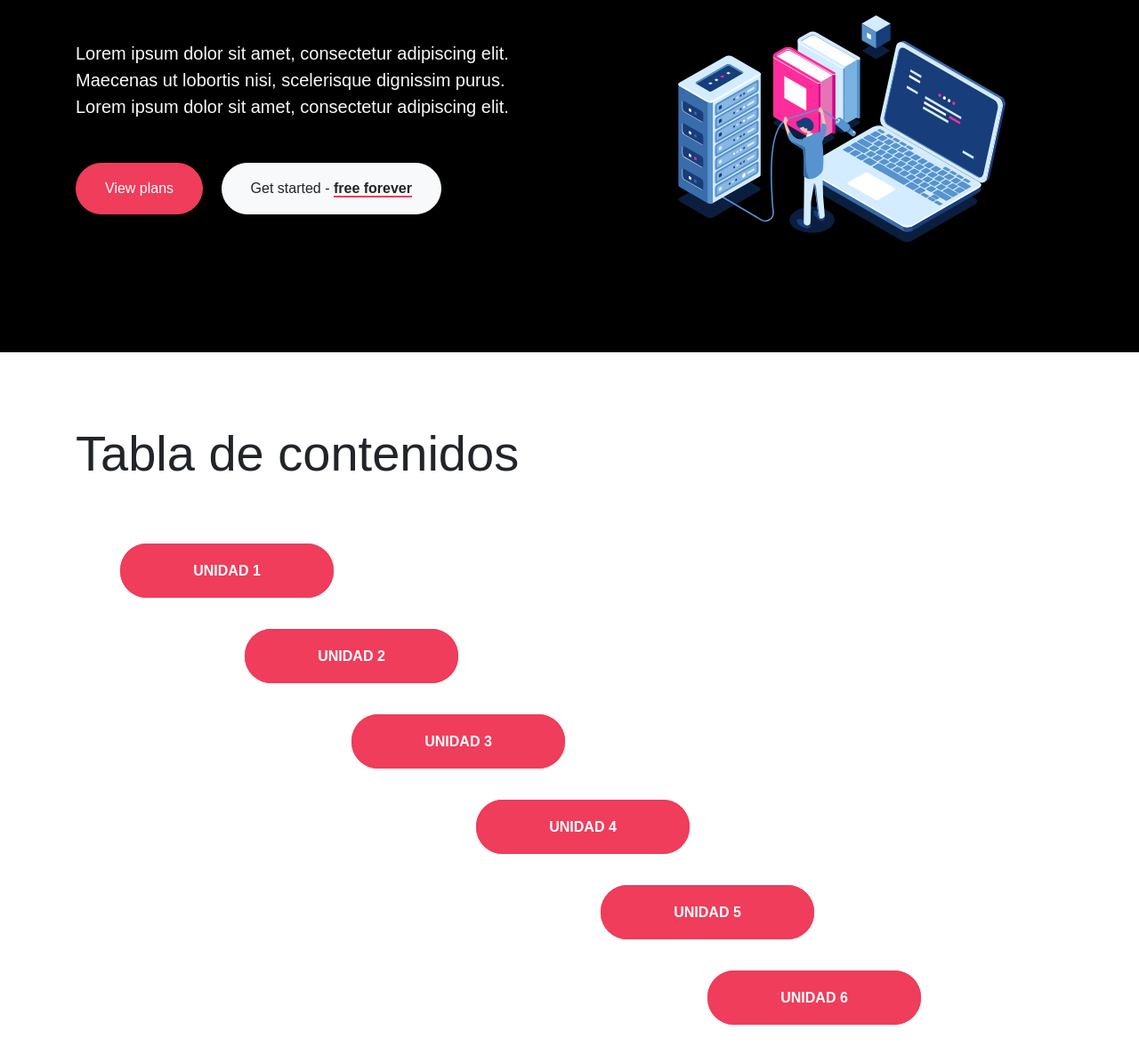
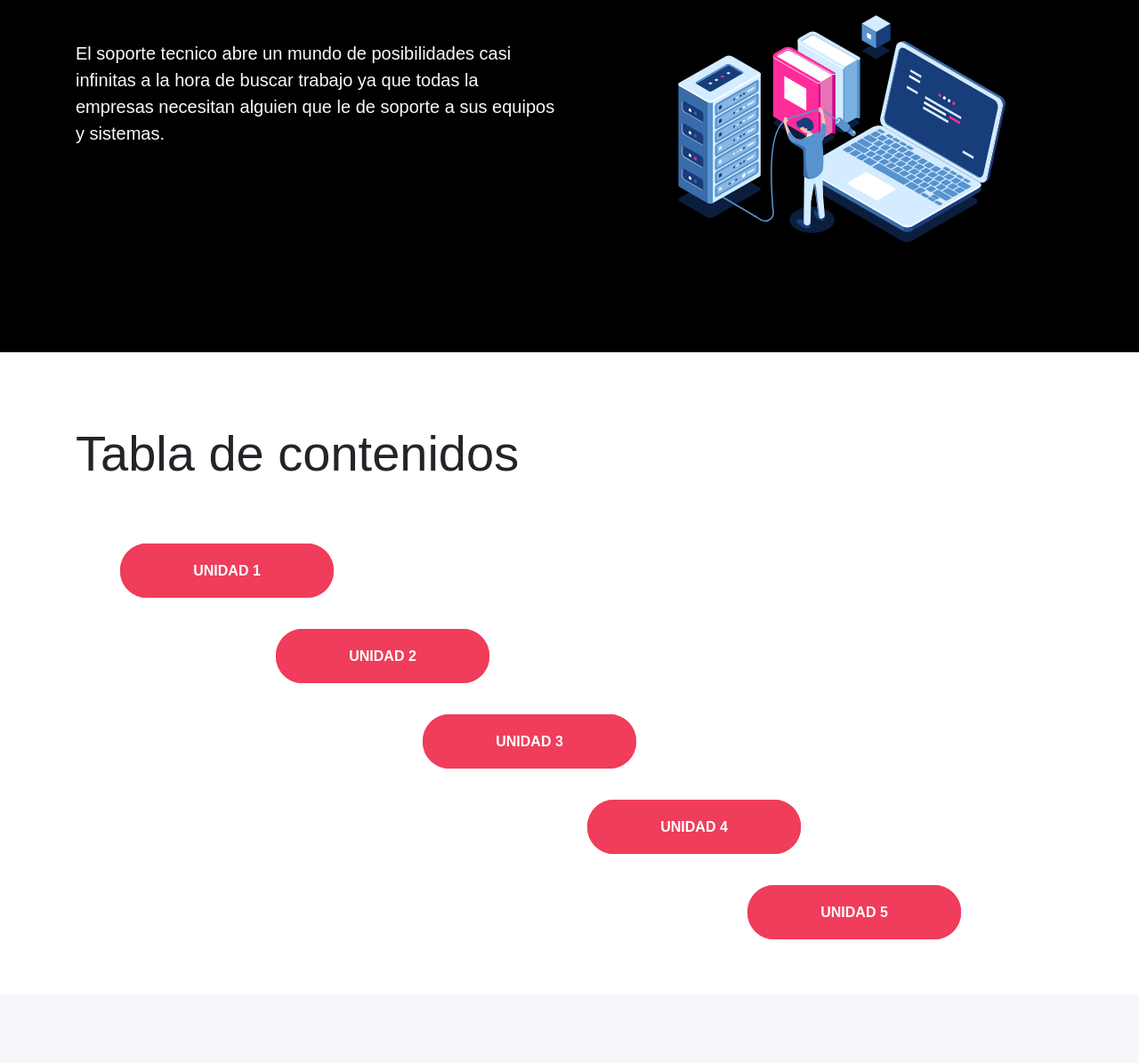
Before and after one commit to Josuecrack/Pagina-servicio-tecnico, a plain HTML site: page index.html in a window 1280 px wide. Shown: the part 249-1444 px from the top of the page at 89% size. Drawn offline with Linux system fonts and the light colour scheme; files whose address does not match are found by name; a web font is replaced by a local one.

Commit message:
Index actualizado

```diff
--- a/css/styles.css
+++ b/css/styles.css
@@ -194,22 +194,23 @@ footer a:hover {
  }
  .bt-aling2
  {
-     margin-right: 520px;
+     margin-right: 450px;
  }
 
  .bt-aling3
  {
-     margin-right: 280px;
+     margin-right: 120px;
+ }
+ .bt-aling4
+ {
+     margin-left: 250px;
  }
 
  .bt-aling5
  {
-     margin-left: 280px;
+     margin-left: 610px;
  }
- .bt-aling6
- {
-     margin-left: 520px;
- }
+
 
 
 .title1
--- a/index.html
+++ b/index.html
@@ -35,10 +35,10 @@
             <a class="nav-link btn btn-primary" href="#">   Inicio   </a>
           </li>
           <li class="nav-item ml-3">
-            <a class="nav-link text-light" href="#">Tabla de contenidos</a>
+            <a class="nav-link text-light" href="#contenido">Tabla de contenidos</a>
           </li>
           <li class="nav-item ml-3">
-            <a class="nav-link text-light" href="#">About US</a>
+            <a class="nav-link text-light" href="#aboutus">About US</a>
           </li>
 
         </ul>
@@ -51,9 +51,8 @@
       <div class="row">
         <div class="col-lg-6 col-md-12">
           <h1 class="display-3 text-light mb-5">Soporte Tecnico</h1>
-          <p class="lead text-light mb-5">Lorem ipsum dolor sit amet, consectetur adipiscing elit. Maecenas ut lobortis nisi, scelerisque dignissim purus. Lorem ipsum dolor sit amet, consectetur adipiscing elit.</p>
-          <a href="#" class="btn btn-primary btn-lg mr-3 animate-up mb-xs-4">View plans</a>
-          <a href="#" class="btn btn-light btn-lg animate-up">Get started - <span class="font-weight-bold underline">free forever</span></a>
+          <p class="lead text-light mb-5">El soporte tecnico abre un mundo de posibilidades casi infinitas a la hora de buscar trabajo ya que todas la empresas necesitan alguien que le de soporte a sus equipos y sistemas.</p>
+
         </div>
         <div class="col-lg-6 col-md-12 d-none d-lg-block">
           <img src="./img/prueba.svg" class="img-fluid imagen">
@@ -63,7 +62,7 @@
 
   </section>
 
-  <section class="py-6">
+  <section class="py-6" id="contenido">
     <div class="container">
       <h2 class="display-4 mb-4">Tabla de contenidos</h2>
       <div class="row">
@@ -103,18 +102,11 @@
               <div class="btn-item animate-up bt-aling5">
                 <a href="#" class="btn-ghost pink round" >unidad 5</a>
               </div>
-<br>
-<br>
-<br>
-              <div class="btn-item animate-up bt-aling6">
-                <a href="#" class="btn-ghost pink round" >unidad 6</a>
-              </div>
-            </div>
   </section>
 
 
 
-  <section class="bg-grey py-6">
+  <section class="bg-grey py-6" id="aboutus">
     <div class="container">
       <h2 class="display-3 mb-3">Mision y Vision</h2>
      <h2 class="title1">unidad educativa municipal ciudad de quevedo</h2>
```
